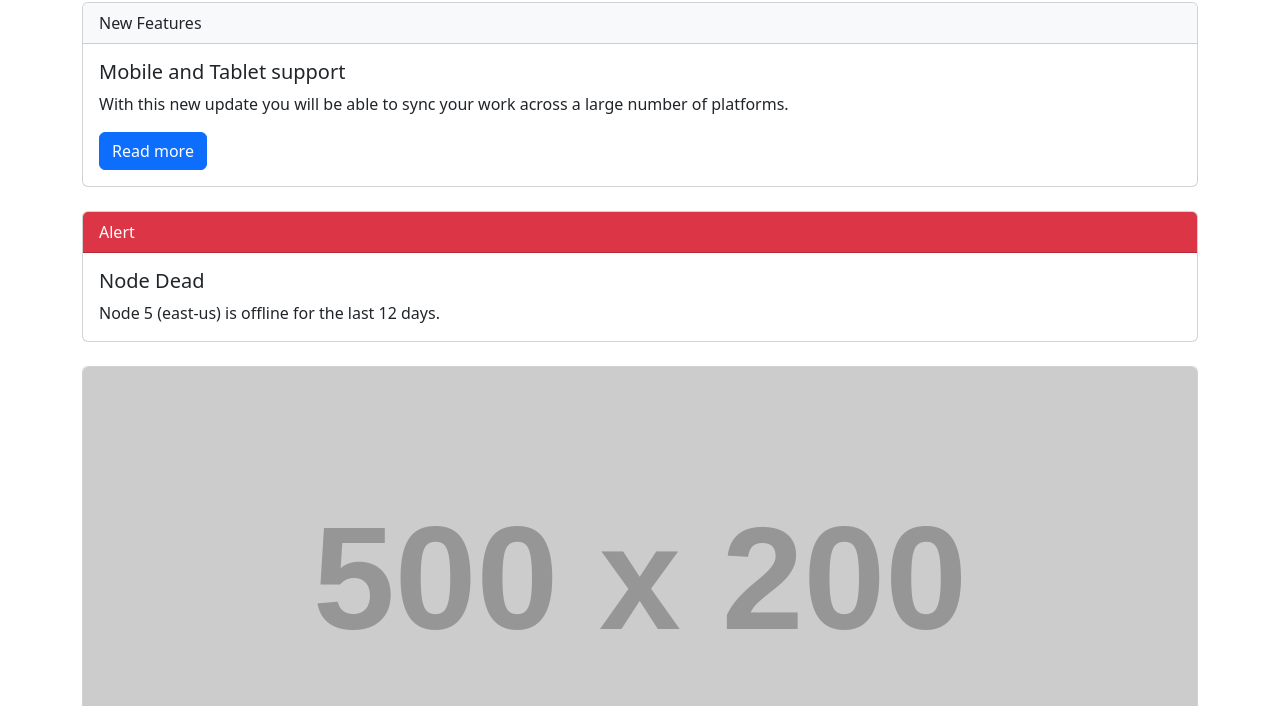
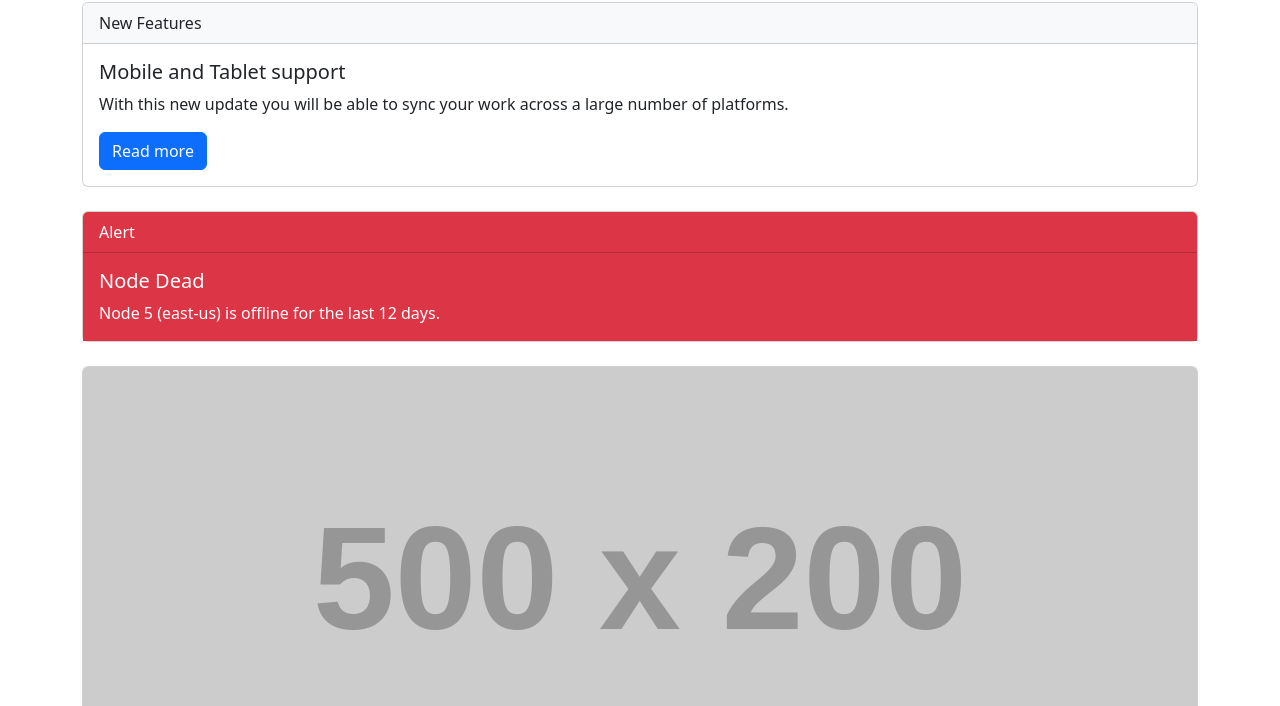
Before and after one commit to acciojob/bootstrap-card-rgrohitgupta938, a website: page main.html in a window 1280 px wide. Shown: the part 94-800 px from the top of the page. Drawn offline with nearby package versions, Linux system fonts and the light colour scheme; placeholder pictures from the web are drawn by us.

Commit message:
created a submission

```diff
--- a/main.html
+++ b/main.html
@@ -34,7 +34,7 @@
                 <div class="card-header bg-danger text-white">
                     Alert
                 </div>
-                <div class="card-body">
+                <div class="card-body bg-danger text-white">
                     <h5 class="card-title">Node Dead</h5>
                     <p class="card-text">Node 5 (east-us) is offline for the last 12 days.</p>
                 </div>
```
